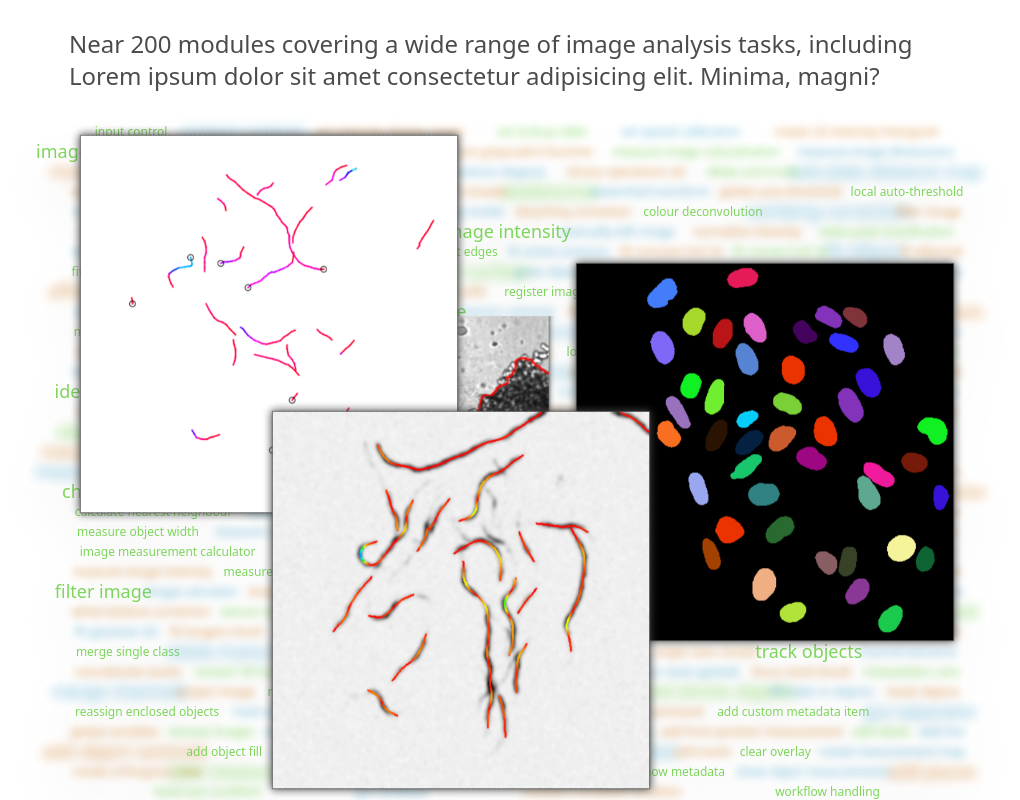
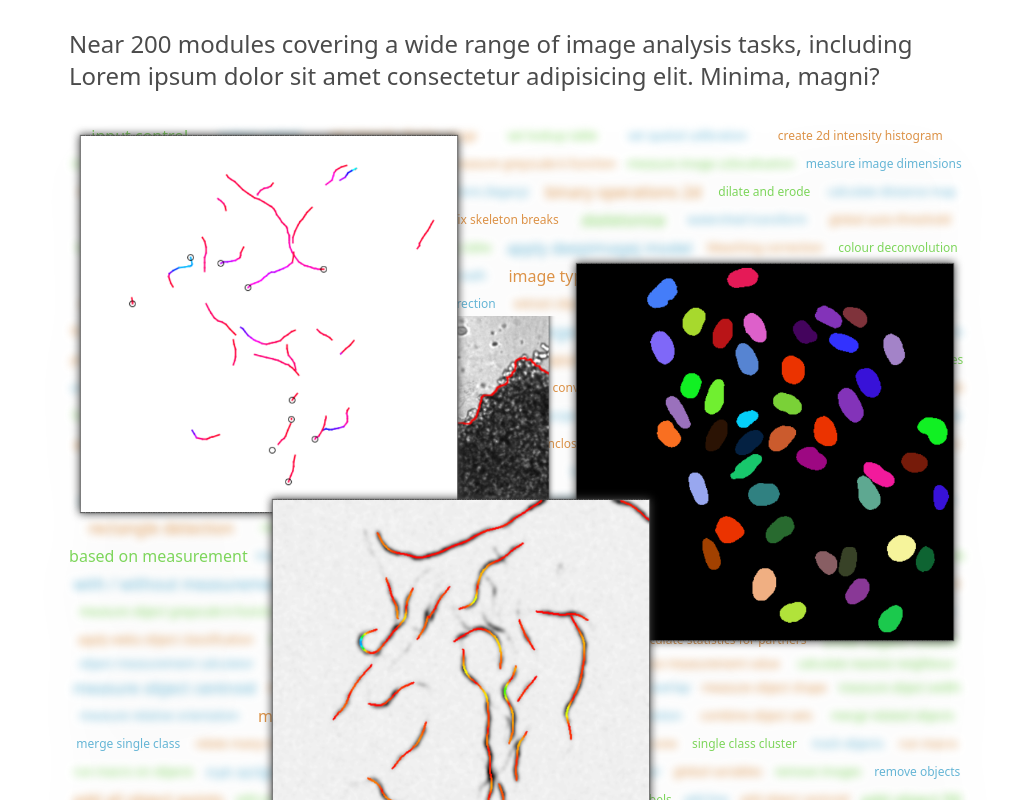
Before and after one commit to mianalysis/mianalysis.github.io, a Next.js app: page / in a window 1280 px wide. Shown: the part 1080-1880 px from the top of the page, without its empty margins (123-1143 px from the left). Built offline with nearby package versions, Linux system fonts and the light colour scheme.

Commit message:
Patch duplicate module name issue

```diff
--- a/src/components/module/ModuleCloud.tsx
+++ b/src/components/module/ModuleCloud.tsx
@@ -16,10 +16,11 @@ import Image from 'next/image';
 import classNames from 'classnames';
 import { useScrollY } from '@/hooks/scroll';
 import { useRef } from 'react';
+import { uniqueBy } from '@/lib/util';
 
-const modules = getModules();
+const modules = uniqueBy(getModules(), 'slug');
 
-const scrollStep = 6;
+const scrollStep = 5;
 
 export default function ModuleCloud() {
   const containerRef = useRef<HTMLDivElement>(null);
@@ -28,7 +29,7 @@ export default function ModuleCloud() {
 
   return (
     <div className="relative" ref={containerRef}>
-      <p className="text-xs flex flex-wrap justify-evenly gap-x-2 gap-y-1 lowercase cursor-default drop-shadow-2xl ">
+      <p className="flex flex-wrap justify-evenly gap-x-2 gap-y-1 lowercase cursor-default drop-shadow-2xl items-center">
         {modules.map((module, i) => (
           <span
             key={module.slug}
@@ -38,7 +39,7 @@ export default function ModuleCloud() {
               // stripe the 3 colors across the modules
               i % 3 === 0 ? 'text-mia-green' : i % 3 === 1 ? 'text-mia-blue' : 'text-mia-orange',
               // adjust the size of the modules
-              i % 5 === 0 ? 'scale-80' : i % 5 === 1 ? 'scale-150' : 'scale-100',
+              i % 7 === 0 ? 'text-md' : 'text-xs',
               // adjust the blur of the modules
               scrollY % scrollStep === i % scrollStep ? 'blur-none' : 'blur-sm hover:blur-none'
             )}
--- /dev/null
+++ b/src/lib/util.ts
@@ -0,0 +1,3 @@
+export function uniqueBy<T>(items: T[], key: keyof T): T[] {
+  return [...new Map(items.map((item) => [item[key], item])).values()];
+}
```
